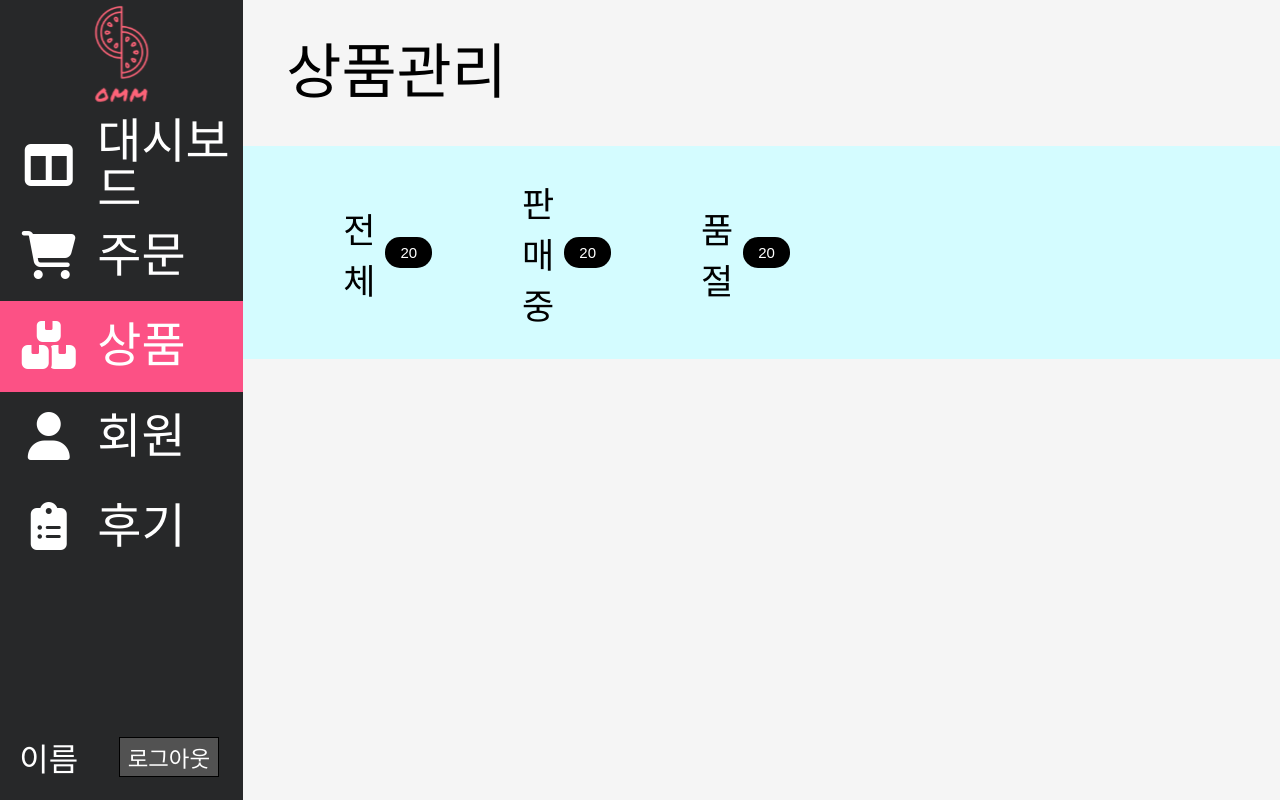
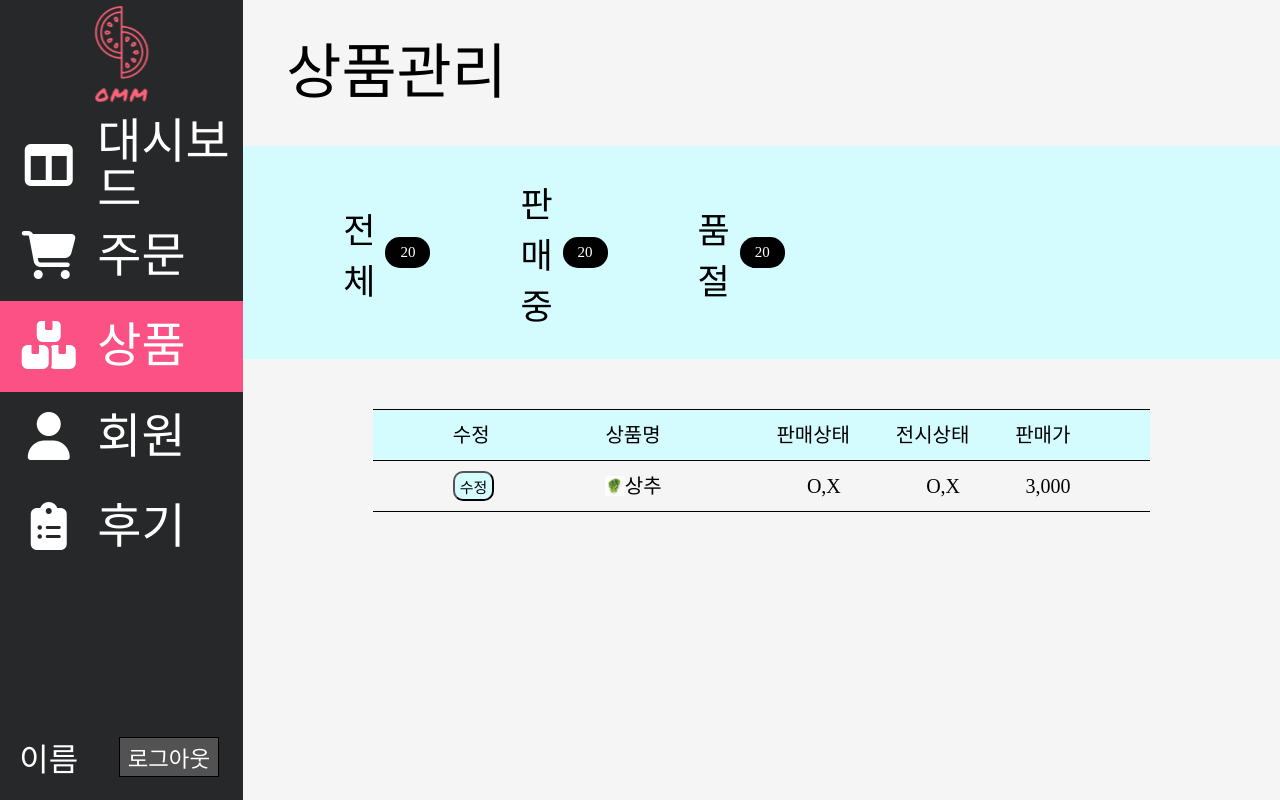
Before and after one commit to Ukdam/OMM_admin, a React (Create React App) app: page /product in a window 1280 px wide. Shown: the top 800 px of the page. Built offline with nearby package versions, Linux system fonts and the light colour scheme; a web font is replaced by a local one.

Commit message:
상세페이지만 추가하면 끝

```diff
--- a/src/css/Admin_ProductPage.css
+++ b/src/css/Admin_ProductPage.css
@@ -7,6 +7,7 @@
 .P_Btn_Container {
     display: flex;
     background-color: #d4fcff;
+    margin-bottom: 50px;
 }
 
 .P_Btn_Css {
@@ -19,7 +20,7 @@
     border: 0;
     background-color: transparent;
     margin: 30px 40px 30px 40px;
-    cursor: pointer
+    cursor: pointer;
 }
 
 .Inner_Btn_box {
@@ -47,5 +48,92 @@
     font-size: 20px;
     margin-left: 550px;
     padding: 15px 40px 15px 40px;
-    cursor: pointer
+    cursor: pointer;
 }
+
+.Product_bar {
+    background-color: #d4fcff;
+    width: 75%;
+    margin: auto;
+    border-top: solid black 1px;
+    border-bottom: solid black 1px;
+    display: flex;
+    justify-content: space-between;
+}
+
+.Product_bar>span {
+    font-size: 20px;
+    margin: 15px;
+}
+
+.Product_bar>span:nth-child(1) {
+    margin-left: 80px;
+}
+
+.Product_bar>span:nth-child(2) {
+    padding-left: 70px;
+    padding-right: 70px;
+}
+
+
+.Product_bar>span:nth-child(5) {
+    margin-right: 80px;
+}
+
+.P_list_container {
+    width: 75%;
+    margin: auto;
+    border-bottom: solid black 1px;
+    display: flex;
+    justify-content: space-between;
+}
+
+.P_list_container>span {
+    font-size: 20px;
+    margin: 15px;
+}
+
+.P_list_btn {
+    background-color: #d4fcff;
+    margin-left: 80px;
+    margin-top: 10px;
+    margin-bottom: 10px;
+    border-radius: 10px;
+    padding: 0 5px 0 5px;
+    font-size: 15px;
+    cursor: pointer;
+}
+
+.P_list_container>span:nth-child(2) {
+    padding-left: 80px;
+    padding-right: 70px;
+    display: flex;
+    align-items: center;
+    text-align: center;
+
+}
+
+.P_list_container>span:nth-child(3) {
+    padding-left: 30px;
+    padding-right: 10px;
+    text-align: center;
+}
+
+.P_list_container>span:nth-child(4) {
+    padding-left: 30px;
+    padding-right: 20px;
+    text-align: center;
+
+}
+
+
+.P_list_container>span:nth-child(5) {
+    margin-right: 80px;
+    text-align: center;
+}
+
+.P_list_Img {
+    width: 20px;
+    height: 20px;
+    vertical-align: middle;
+}
--- a/src/pages/Admin_ProductPage.js
+++ b/src/pages/Admin_ProductPage.js
@@ -7,16 +7,33 @@ export default function Admin_ProductPage() {
             <main className="main_outlet font_01">
                 <div className="Product_Page">상품관리</div>
                 <div className="P_Btn_Container">
-                    <button className="P_Btn_Css">전체
+                    <button className="P_Btn_Css font_01">전체
                         <span className="Inner_Btn_box">20</span>
                     </button>
-                    <button className="P_Btn_Css">판매중
+                    <button className="P_Btn_Css font_01">판매중
                         <span className="Inner_Btn_box">20</span>
                     </button>
-                    <button className="P_Btn_Css">품절
+                    <button className="P_Btn_Css font_01">품절
                         <span className="Inner_Btn_box">20</span>
                     </button>
-                    <button className="New_Product">새 상품 등록</button>
+                    <button className="New_Product font_01">새 상품 등록</button>
+                </div>
+                <div className="Product_bar">
+                    <span>수정</span>
+                    <span>상품명</span>
+                    <span>판매상태</span>
+                    <span>전시상태</span>
+                    <span>판매가</span>
+                </div>
+                <div className="P_list_container">
+                    <button className="P_list_btn font_01">수정</button>
+                    <span>
+                        <img className="P_list_Img" src="/img/sangchu.png" alt="그림"></img>
+                        상추
+                    </span>
+                    <span>O,X</span>
+                    <span>O,X</span>
+                    <span>3,000</span>
                 </div>
             </main>
         </>
```
Also changed, not shown: public/img/sangchu.png (added).
